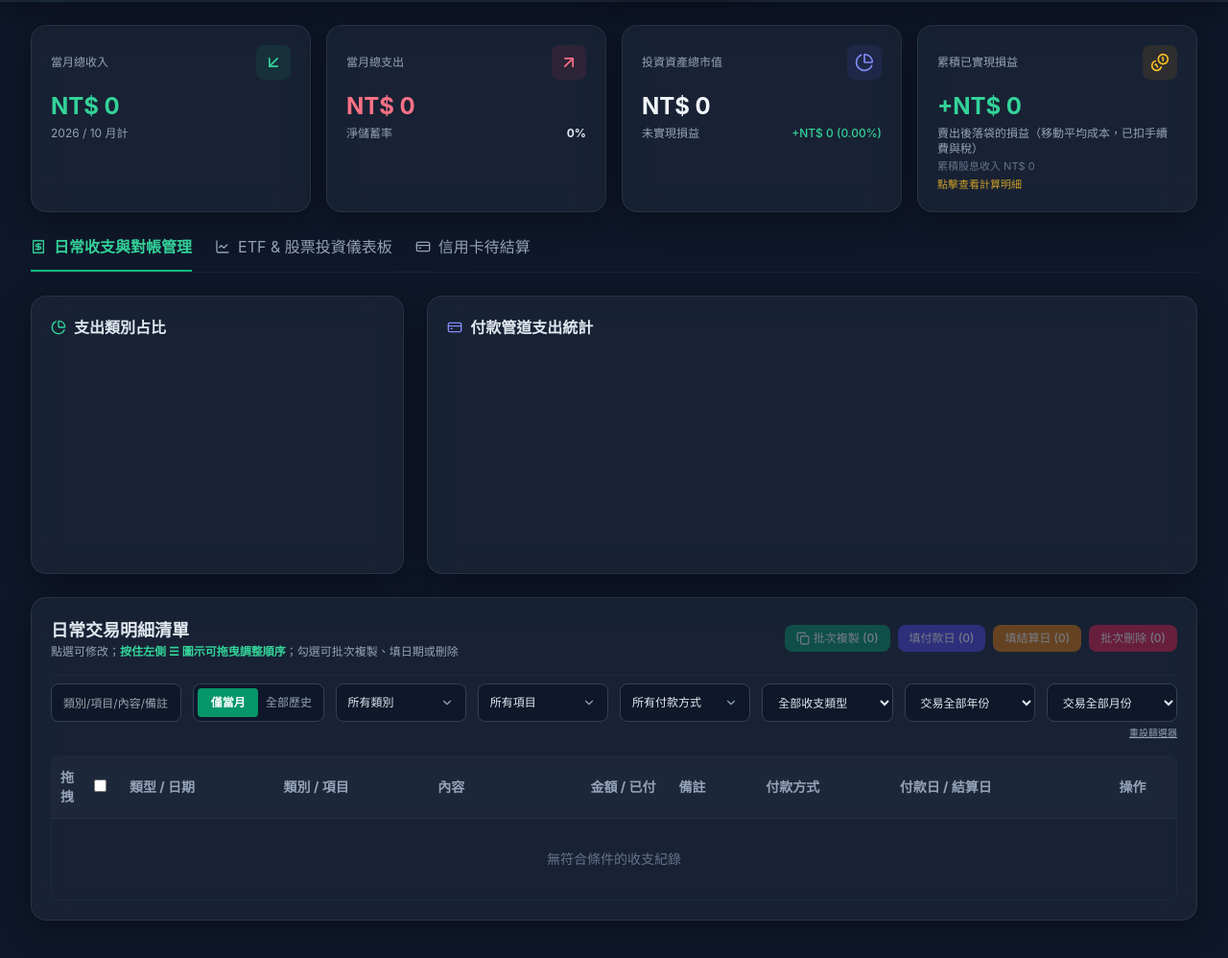
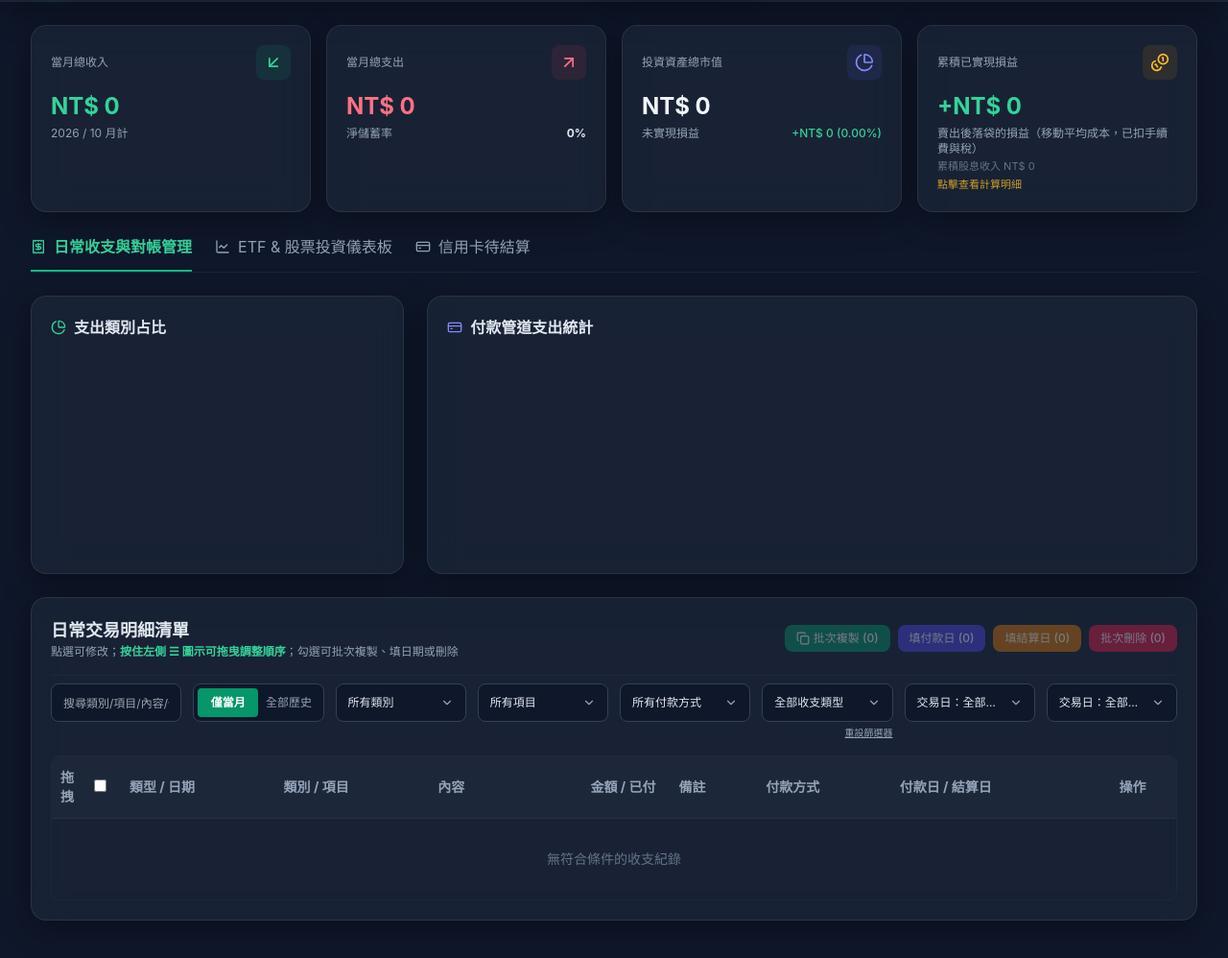
Before and after one commit to JeffYeh-0918/FinDash, a plain HTML site: page index.html in a window 1280 px wide. Shown: the part 70-1068 px from the top of the page at 96% size. Drawn offline with nearby package versions, Linux system fonts and the light colour scheme.

Commit message:
Add files via upload

```diff
--- a/index.html
+++ b/index.html
@@ -289,7 +289,7 @@
                     <!-- Filters Bar -->
                     <div class="grid grid-cols-1 sm:grid-cols-2 md:grid-cols-4 xl:grid-cols-8 gap-3 pt-2 border-t border-slate-800">
                         <div>
-                            <input v-model="expenseSearch" type="text" placeholder="類別/項目/內容/備註..." class="w-full h-10 bg-slate-900 border border-slate-700 text-xs text-slate-200 rounded-lg px-3 py-2 focus:border-emerald-500 focus:outline-none">
+                            <input v-model="expenseSearch" type="text" placeholder="搜尋類別/項目/內容/備註..." class="w-full h-10 bg-slate-900 border border-slate-700 text-xs text-slate-200 rounded-lg px-3 py-2 focus:border-emerald-500 focus:outline-none">
                         </div>
 
                         <div class="flex items-center h-10 bg-slate-900 border border-slate-700 rounded-lg p-1 text-xs">
@@ -349,26 +349,16 @@
                         </div>
 
                         <div>
-                            <select v-model="selectedTypeFilter" class="w-full h-10 bg-slate-900 border border-slate-700 text-xs text-slate-200 rounded-lg px-3 py-2 focus:border-emerald-500 focus:outline-none">
-                                <option value="ALL">全部收支類型</option>
-                                <option value="支出">支出 (-)</option>
-                                <option value="收入">收入 (+)</option>
-                            </select>
+                            <single-select v-model="selectedTypeFilter" id="f-type" :options="typeSelectOptions"></single-select>
+                            <button @click="resetFilters" class="mt-1 w-full text-[10px] text-slate-400 hover:text-emerald-400 underline text-right block">重設篩選器</button>
                         </div>
 
                         <div>
-                            <select v-model="filterYear" class="w-full h-10 bg-slate-900 border border-slate-700 text-xs text-slate-200 rounded-lg px-3 py-2 focus:border-emerald-500 focus:outline-none">
-                                <option value="">交易全部年份</option>
-                                <option v-for="y in expenseYearOptions" :key="y" :value="y">{{ y }} 年</option>
-                            </select>
+                            <single-select v-model="filterYear" id="f-year" :options="expenseYearSelectOptions"></single-select>
                         </div>
 
                         <div>
-                            <select v-model="filterMonth" class="w-full h-10 bg-slate-900 border border-slate-700 text-xs text-slate-200 rounded-lg px-3 py-2 focus:border-emerald-500 focus:outline-none">
-                                <option value="">交易全部月份</option>
-                                <option v-for="m in 12" :key="m" :value="m">{{ m }} 月</option>
-                            </select>
-                            <button @click="resetFilters" class="mt-1 w-full text-[10px] text-slate-400 hover:text-emerald-400 underline text-right block">重設篩選器</button>
+                            <single-select v-model="filterMonth" id="f-month" :options="monthSelectOptions"></single-select>
                         </div>
                     </div>
 
@@ -585,24 +575,11 @@
                         </button>
                     </div>
                     <div class="grid grid-cols-1 sm:grid-cols-2 md:grid-cols-3 xl:grid-cols-6 gap-3 pt-2 border-t border-slate-800">
-                        <input v-model="stockSearch" type="text" placeholder="代碼／標的名稱..." class="w-full h-10 bg-slate-900 border border-slate-700 text-xs text-slate-200 rounded-lg px-3 py-2 focus:border-indigo-500 focus:outline-none">
-                        <select v-model="stockFilterSymbol" class="w-full h-10 bg-slate-900 border border-slate-700 text-xs text-slate-200 rounded-lg px-3 py-2 focus:border-indigo-500 focus:outline-none">
-                            <option value="">全部標的</option>
-                            <option v-for="o in stockSymbolOptions" :key="o.symbol" :value="o.symbol">{{ o.symbol }} {{ o.name }}</option>
-                        </select>
-                        <select v-model="stockFilterAction" class="w-full h-10 bg-slate-900 border border-slate-700 text-xs text-slate-200 rounded-lg px-3 py-2 focus:border-indigo-500 focus:outline-none">
-                            <option value="">買進＋賣出</option>
-                            <option value="買進">只看買進</option>
-                            <option value="賣出">只看賣出</option>
-                        </select>
-                        <select v-model="stockFilterYear" class="w-full h-10 bg-slate-900 border border-slate-700 text-xs text-slate-200 rounded-lg px-3 py-2 focus:border-indigo-500 focus:outline-none">
-                            <option value="">交易全部年份</option>
-                            <option v-for="y in stockYearOptions" :key="y" :value="y">{{ y }} 年</option>
-                        </select>
-                        <select v-model="stockFilterMonth" class="w-full h-10 bg-slate-900 border border-slate-700 text-xs text-slate-200 rounded-lg px-3 py-2 focus:border-indigo-500 focus:outline-none">
-                            <option value="">交易全部月份</option>
-                            <option v-for="m in 12" :key="m" :value="m">{{ m }} 月</option>
-                        </select>
+                        <input v-model="stockSearch" type="text" placeholder="搜尋代碼／標的名稱..." class="w-full h-10 bg-slate-900 border border-slate-700 text-xs text-slate-200 rounded-lg px-3 py-2 focus:border-indigo-500 focus:outline-none">
+                        <single-select v-model="stockFilterSymbol" id="s-symbol" :options="stockSymbolSelectOptions"></single-select>
+                        <single-select v-model="stockFilterAction" id="s-action" :options="stockActionSelectOptions"></single-select>
+                        <single-select v-model="stockFilterYear" id="s-year" :options="stockYearSelectOptions"></single-select>
+                        <single-select v-model="stockFilterMonth" id="s-month" :options="monthSelectOptions"></single-select>
                         <div class="flex items-center justify-between text-xs text-slate-400 px-1">
                             <span>顯示 {{ filteredStockTrades.length }} / {{ stockTrades.length }} 筆</span>
                             <button v-if="stockFilterActive" @click="resetStockFilters" class="underline hover:text-slate-200">重設篩選器</button>
@@ -1083,7 +1060,35 @@
     </div>
 
     <script>
-        const { createApp, ref, computed, onMounted, onUpdated, watch, nextTick } = Vue;
+        const { createApp, ref, computed, onMounted, onUpdated, watch, nextTick, provide, inject } = Vue;
+
+        // 單選下拉元件：樣式與「類別／項目／付款方式」下拉相同，並共用同一組開關（一次只開一個、點外面會關）
+        const SingleSelect = {
+            props: ['modelValue', 'options', 'id'],
+            emits: ['update:modelValue'],
+            setup(props, { emit }) {
+                const dd = inject('dropdown');
+                const isOpen = computed(() => dd.activeDropdown.value === props.id);
+                const isSelected = (o) => String(o.value) === String(props.modelValue);
+                const label = computed(() => (props.options.find(isSelected) || props.options[0] || { label: '' }).label);
+                const toggle = () => dd.toggleDropdown(props.id);
+                const pick = (v) => { emit('update:modelValue', v); dd.closeAllDropdowns(); };
+                return { isOpen, isSelected, label, toggle, pick };
+            },
+            template: `
+                <div class="relative" @click.stop>
+                    <button type="button" @click="toggle" class="w-full h-10 bg-slate-900 border border-slate-700 text-xs text-slate-200 rounded-lg px-3 py-2 flex items-center justify-between focus:border-emerald-500 focus:outline-none">
+                        <span class="truncate">{{ label }}</span>
+                        <svg xmlns="http://www.w3.org/2000/svg" viewBox="0 0 24 24" fill="none" stroke="currentColor" stroke-width="2" stroke-linecap="round" stroke-linejoin="round" class="w-3.5 h-3.5 text-slate-400 ml-1 shrink-0"><path d="m6 9 6 6 6-6"/></svg>
+                    </button>
+                    <div v-if="isOpen" class="absolute left-0 right-0 top-full mt-1 glass-modal rounded-xl border border-slate-700 shadow-2xl p-2 z-50 max-h-56 overflow-y-auto space-y-1 text-xs">
+                        <div v-for="o in options" :key="o.value" @click="pick(o.value)" class="flex items-center space-x-2 p-1.5 hover:bg-slate-800/80 rounded cursor-pointer" :class="isSelected(o) ? 'text-emerald-400 font-bold' : 'text-slate-200'">
+                            <span class="w-3 shrink-0">{{ isSelected(o) ? '✓' : '' }}</span>
+                            <span class="truncate">{{ o.label }}</span>
+                        </div>
+                    </div>
+                </div>`
+        };
         createApp({
             setup() {
                 const STORAGE_KEY_EXPENSES = 'findash_expenses_v2';
@@ -1159,6 +1164,7 @@
                     activeDropdown.value = activeDropdown.value === name ? null : name;
                 };
                 const closeAllDropdowns = () => { activeDropdown.value = null; };
+                provide('dropdown', { activeDropdown, toggleDropdown, closeAllDropdowns });
 
                 const categoryFilterLabel = computed(() => {
                     if (selectedCategoryFilters.value.length === 0) return '所有類別';
@@ -1802,6 +1808,12 @@
                     });
                 });
                 const stockFilterActive = computed(() => !!(stockSearch.value || stockFilterSymbol.value || stockFilterAction.value || stockFilterYear.value || stockFilterMonth.value));
+                const monthSelectOptions = [{ value: '', label: '交易日：全部月份' }, ...Array.from({ length: 12 }, (_, i) => ({ value: String(i + 1), label: `${i + 1} 月` }))];
+                const typeSelectOptions = [{ value: 'ALL', label: '全部收支類型' }, { value: '支出', label: '支出 (-)' }, { value: '收入', label: '收入 (+)' }];
+                const expenseYearSelectOptions = computed(() => [{ value: '', label: '交易日：全部年份' }, ...expenseYearOptions.value.map(y => ({ value: y, label: `${y} 年` }))]);
+                const stockYearSelectOptions = computed(() => [{ value: '', label: '交易日：全部年份' }, ...stockYearOptions.value.map(y => ({ value: y, label: `${y} 年` }))]);
+                const stockSymbolSelectOptions = computed(() => [{ value: '', label: '全部標的' }, ...stockSymbolOptions.value.map(o => ({ value: o.symbol, label: `${o.symbol} ${o.name}`.trim() }))]);
+                const stockActionSelectOptions = [{ value: '', label: '買進＋賣出' }, { value: '買進', label: '只看買進' }, { value: '賣出', label: '只看賣出' }];
                 const resetStockFilters = () => { stockSearch.value = ''; stockFilterSymbol.value = ''; stockFilterAction.value = ''; stockFilterYear.value = ''; stockFilterMonth.value = ''; };
 
                 const isAllExpensesSelected = computed(() => filteredExpenses.value.length > 0 && selectedExpenseIds.value.length === filteredExpenses.value.length);
@@ -2316,6 +2328,7 @@
                     showRealizedModal, realizedInfo, realizedRowsDesc, realizedBySymbolList,
                     filterYear, filterMonth, dateFilterActive, expenseYearOptions,
                     stockSearch, stockFilterSymbol, stockFilterAction, stockFilterYear, stockFilterMonth, stockSymbolOptions, stockYearOptions, filteredStockTrades, stockFilterActive, resetStockFilters, syncLegacyStockExpenses,
+                    monthSelectOptions, typeSelectOptions, expenseYearSelectOptions, stockYearSelectOptions, stockSymbolSelectOptions, stockActionSelectOptions,
                     undoToast, undoLast, displayedExpenses, loadMoreExpenses, onExpenseScroll, totalDividend,
                     expenses, stockTrades, activeTab, selectedYear, selectedMonth, isCurrentMonthOrFuture,
                     isFetchingPrices, lastPriceUpdate, expenseSearch, expenseMonthFilterScope,
@@ -2336,7 +2349,7 @@
                     exportToExcel, handleFileUpload, downloadTemplateExcel, onDragStart, onDragOver, onDrop, resetAllData, formatCurrency
                 };
             }
-        }).mount('#app');
+        }).component('single-select', SingleSelect).mount('#app');
     </script>
 </body>
 </html>
```
